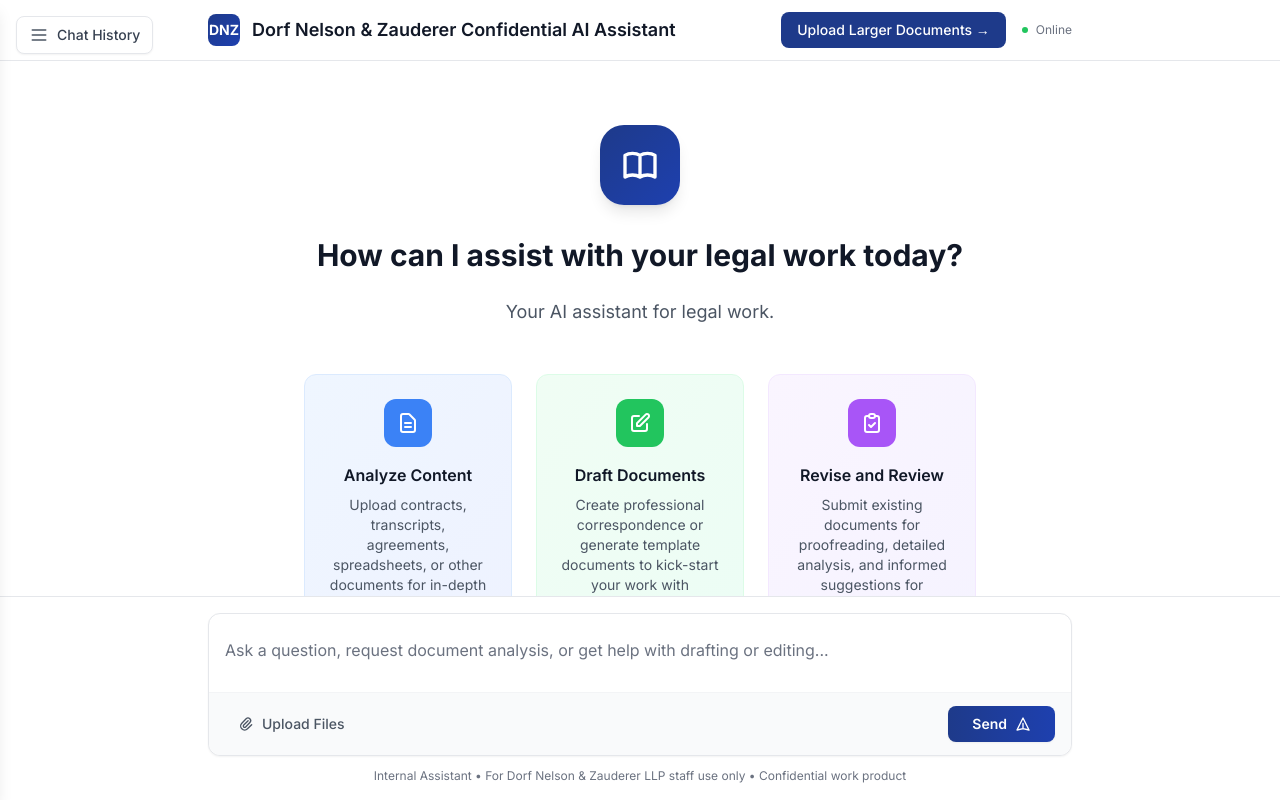
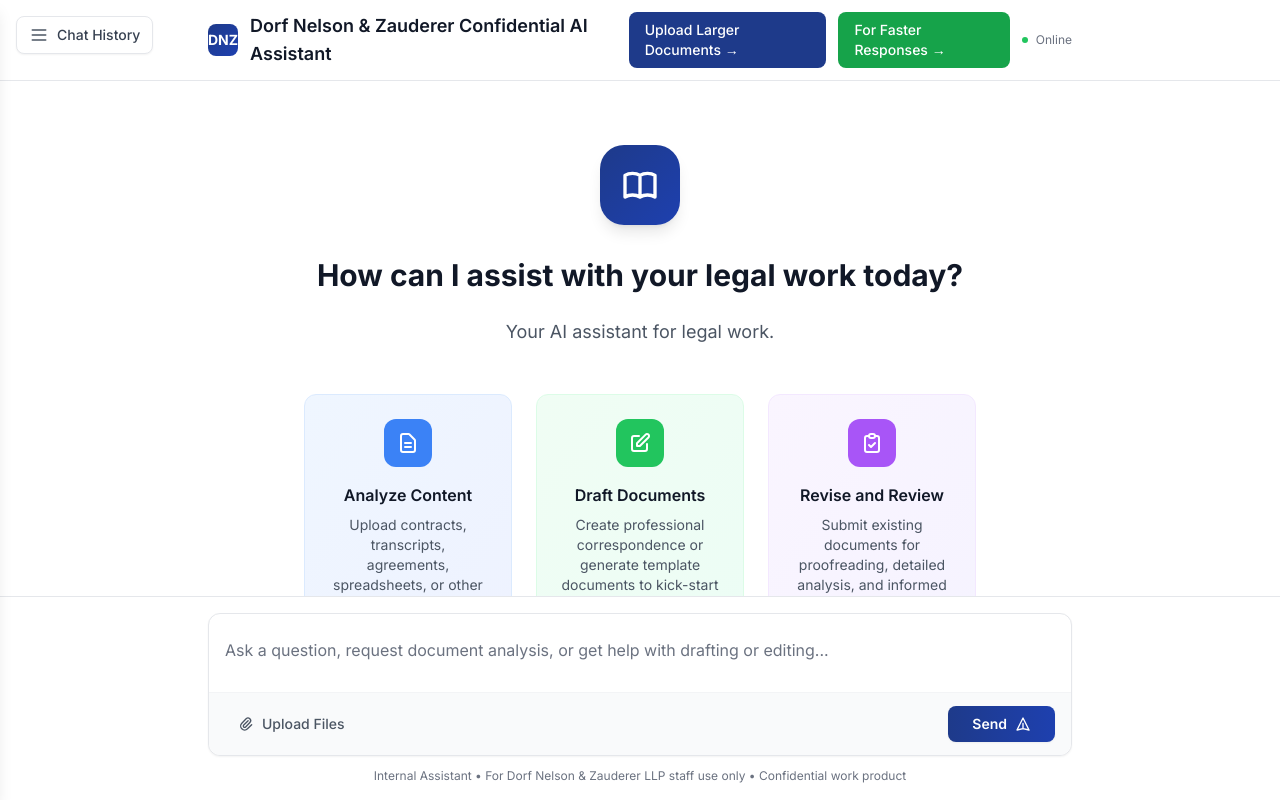
Before and after one commit to joshnel2/azureopenaidnz, a Next.js app: page / in a window 1280 px wide. Built offline with nearby package versions, Linux system fonts and the light colour scheme.

Commit message:
Add 'For Faster Responses' button
Added a second button in the top bar for faster responses, linking to the
same alternative site. Styled with green color to differentiate from the
larger documents button.

```diff
--- a/app/page.tsx
+++ b/app/page.tsx
@@ -15,7 +15,7 @@ export default function Home() {
                 <h1 className="text-lg font-semibold text-gray-900">Dorf Nelson & Zauderer Confidential AI Assistant</h1>
               </div>
             </div>
-            <div className="flex items-center space-x-4">
+            <div className="flex items-center space-x-3">
               <a
                 href="https://dnzlarge-f3fwhzf5fpfhbygb.canadacentral-01.azurewebsites.net/"
                 target="_blank"
@@ -23,6 +23,14 @@ export default function Home() {
                 className="px-4 py-2 bg-law-blue hover:bg-law-blue-dark text-white text-sm font-medium rounded-lg transition-colors duration-200 flex items-center space-x-2"
               >
                 <span>Upload Larger Documents →</span>
+              </a>
+              <a
+                href="https://dnzlarge-f3fwhzf5fpfhbygb.canadacentral-01.azurewebsites.net/"
+                target="_blank"
+                rel="noopener noreferrer"
+                className="px-4 py-2 bg-green-600 hover:bg-green-700 text-white text-sm font-medium rounded-lg transition-colors duration-200 flex items-center space-x-2"
+              >
+                <span>For Faster Responses →</span>
               </a>
               <div className="flex items-center space-x-2 text-xs text-gray-500">
                 <div className="w-1.5 h-1.5 bg-green-500 rounded-full"></div>
```
